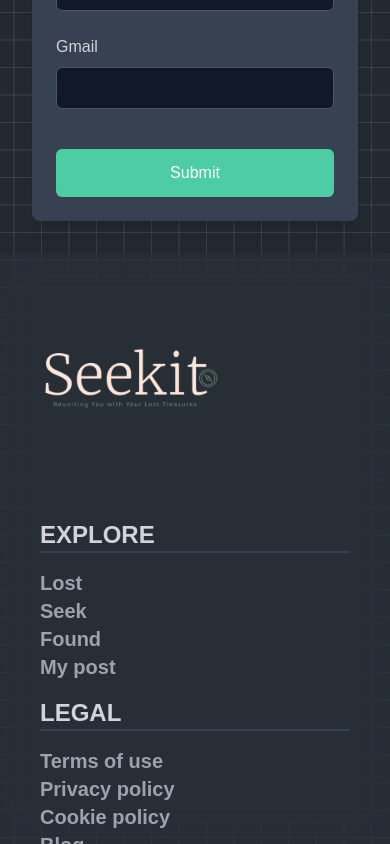
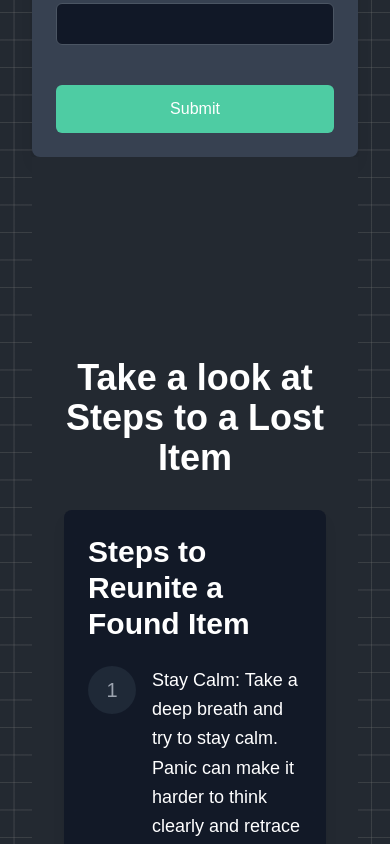
Before and after one commit to manicdon7/seekit, a Next.js app: page /lost in a window 390 px wide. Shown: the part 1156-2000 px from the top of the page. Built offline with nearby package versions, Linux system fonts and the light colour scheme; no server answers.

Commit message:
Lost,doc

```diff
--- a/src/Components/Footer.tsx
+++ b/src/Components/Footer.tsx
@@ -4,7 +4,7 @@
 
 const Footer = () => {
     return(
-        <div className="bg-[#393E46] text-white top-0 sticky z-50 lg:w-full backdrop-filter backdrop-blur-lg shadow-2xl bg-opacity-20">
+        <div className="bg-[#393E46] text-white z-50 lg:w-full backdrop-filter backdrop-blur-lg shadow-2xl bg-opacity-20">
             <div className="grid lg:grid-cols-3 grid-cols-1">
             <div className="lg:mx-10">
              <Image src={logo} height={500} width={250} alt="logo"/>
@@ -32,7 +32,7 @@
                 </div>
             </div>
             </div>
-            <div className="bg-[#393E46] text-white top-0 sticky z-50 w-full backdrop-filter backdrop-blur-lg shadow-2xl bg-opacity-20">
+            <div className="bg-[#393E46] text-white  w-full backdrop-filter backdrop-blur-lg shadow-2xl bg-opacity-20">
             <div className="mt-10 lg:mt-0   ">
                 <h1 className="flex justify-center text-xl py-2 text-gray-400">&copy; 2024 Seekit. All rights reserved.</h1>
             </div>
--- a/src/Components/Navbar.tsx
+++ b/src/Components/Navbar.tsx
@@ -113,7 +113,7 @@
   };
 
   return (
-    <nav className="bg-[#393E46] text-white top-0 sticky z-50 fixed w-full backdrop-filter backdrop-blur-lg shadow-2xl bg-opacity-20">
+    <nav className="bg-[#393E46] text-white top-0  z-50 fixed w-full backdrop-filter backdrop-blur-lg shadow-2xl bg-opacity-20">
       <div className="md:max-w-7xl mx-auto px-4 sm:px-6 lg:px-8">
         <div className="flex justify-between h-16">
           <div className="flex-shrink-0 flex items-center">
--- a/src/app/lost/page.tsx
+++ b/src/app/lost/page.tsx
@@ -15,6 +15,7 @@
 import { ToastContainer, toast } from "react-toastify";
 import "react-toastify/dist/ReactToastify.css";
 import "@/app/globals.css";
+import FoundItemSteps from "@/Components/FoundItems";
 import Footer from "@/Components/Footer";
 
 type FormData = {
@@ -51,6 +52,21 @@
   const [formData, setFormData] = useState<FormData>(initialFormData);
   const [userEmail, setUserEmail] = useState<string | null>(null);
   const [showSignInPopup, setShowSignInPopup] = useState(false);
+
+  const steps = [
+    'Stay Calm: Take a deep breath and try to stay calm. Panic can make it harder to think clearly and retrace your steps.',
+    'Retrace Your Steps: Go back to the places where you last remember having the item. Carefully check those areas.',
+    'Ask Around: Ask people in the vicinity if they have seen the item or if it has been turned in. ',
+    'Notify Relevant Parties: Inform any relevant authorities or management (e.g., store managers, event organizers) about the lost item.',
+    'Check Lost Location: Visit or contact lost offices or departments in the area where the item was lost. ',
+    'Post Online: Utilize online platforms and social media to post about the lost item. Include a detailed description and photo if possible.',
+    'Create Flyers: Create flyers with a description and photo of the lost item. Post them in the area where the item was lost and in high-traffic locations. ',
+    'Offer a Reward: Consider offering a reward for the return of the lost item, but be cautious of potential scams.',
+    'Keep Your Contact Information Updated: Ensure that your contact information is up-to-date and readily available for anyone who may find your item. ',
+    'Regularly Check Back: Regularly follow up with found offices, online postings, and any other places where you reported the lost item.',
+    'Consider Legal Steps: If the item is valuable or sensitive, consider filing a report with local authorities and checking if there are any legal steps you need to take. ',
+    'Stay Vigilant: Keep an eye out for your item and be patient. Sometimes it takes a while for lost items to be found and returned.',
+  ];
 
   useEffect(() => {
     const unsubscribe = onAuthStateChanged(auth, (user) => {
@@ -327,6 +343,20 @@
             Submit
           </button>
         </form>
+        <div>
+          <div className="bg-[#232931] text-white font-anton flex justify-start items-center">
+          <div className="hidden spinner mx-32 mt-5 lg:block">
+            <div className="spinner1"></div>
+          </div>
+            <div className="max-w-3xl w-full p-8 transition-all ease-in-out duration-500" style={{ marginTop: "20vh" }}>
+              <h1 className="text-4xl font-bold text-center mb-8">Take a look at Steps to a Lost Item</h1>
+              <FoundItemSteps description="Steps to Reunite a Found Item" steps={steps} />
+            </div>
+          <div className="hidden spinner mx-32 lg:block">
+            <div className="spinner1"></div>
+          </div>
+          </div>
+        </div>
       </motion.div>
       {showSignInPopup && (
         <div className="fixed inset-0 bg-gray-800 bg-opacity-75 flex items-center justify-center z-50">
--- a/src/app/terms&policy/page.tsx
+++ b/src/app/terms&policy/page.tsx
@@ -1,6 +1,7 @@
 "use client";
 import Footer from "@/Components/Footer";
 import Navbar from '../../Components/Navbar';
+
 
 const Terms: React.FC = () => {
     return(
@@ -8,12 +9,13 @@
             <div>
                 <Navbar/>
             </div>
-            <div>
+            <div className="md:mt-20">
                 <h1 className="text-4xl md:text-5xl lg:text-6xl py-6 md:py-8 lg:py-10 px-10" > Terms & Policies </h1>
             </div>
+            <div className="grid grid-cols-2">
             <div className="mx-4 md:mx-10 lg:mx-20">
             <div className="border-b border-gray-400">
-            <div>
+            <div className="">
                 <h1 className="text-3xl md:text-4xl">Terms To Use</h1>
                 <p className="ml-10 text-lg md:text-xl lg:text-2xl p-2 md:p-4">By accessing or using our website, you agree to comply with and be bound by the following terms and conditions. Please review them carefully.</p>
             </div>
@@ -187,7 +189,14 @@
                 <h1 className="font-extralight text-lg md:text-xl lg:text-2xl ">SeekIt is dedicated to providing a seamless and secure online experience for all our users. Our Terms of Use, Cookies Policy, and Privacy Policy are designed to ensure transparency, protect your privacy, and uphold your trust. By using SeekIt, you join us in our mission to create a safe and efficient online environment where you can access information with confidence. Thank you for being a part of our community.</h1>
             </div>
             </div>
-            <div>
+            <div className="" id="">
+                <video autoPlay loop className="w-[700px] rounded-2xl  fixed top-32">
+                <source src="document.mp4" type="video/mp4"/>
+                Your Video is not supported
+                </video>
+            </div>
+            </div>
+            <div className="">
                 <Footer/>
             </div>
         </div>
```
Also changed, not shown: 2 other files (tests, documents, lock files or other folders).
